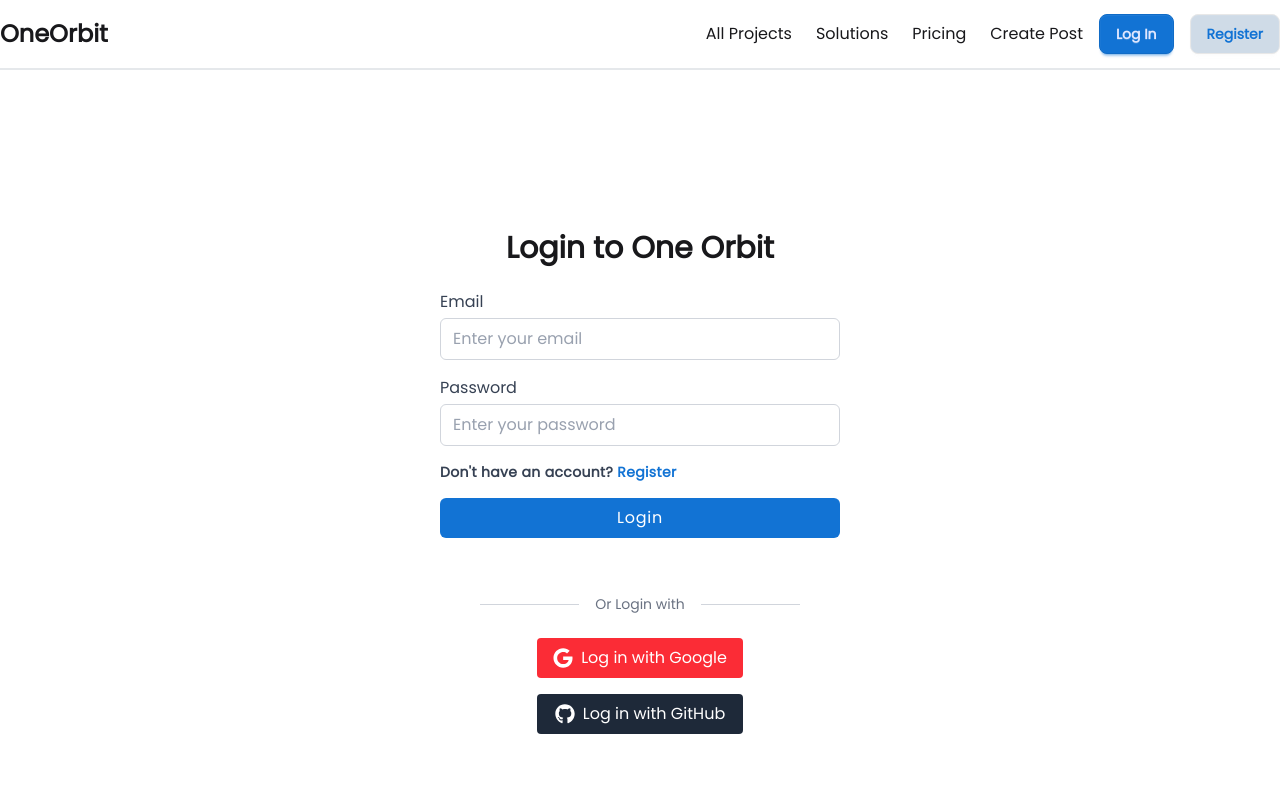
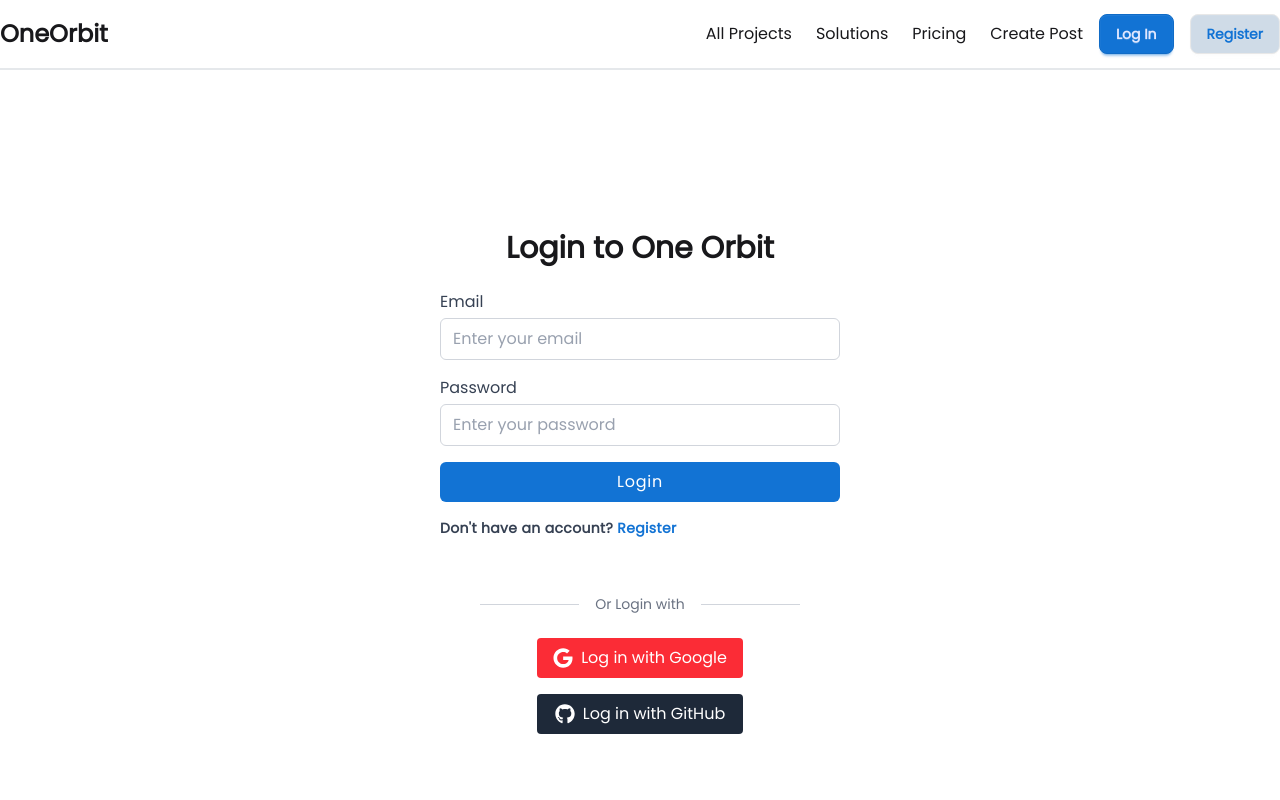
Before and after one commit to swajannaimur/One-Orbit, a Next.js app: page /login in a window 1280 px wide. Shown: the top 800 px of the page. Built offline with nearby package versions, Linux system fonts and the light colour scheme; no server answers.

Commit message:
[MODIFIED]: register redirection link position changed

```diff
--- a/src/components/forms/LoginForm.jsx
+++ b/src/components/forms/LoginForm.jsx
@@ -92,13 +92,7 @@ export default function LoginForm() {
           />
         </div>
 
-        {/* redirecting to register page */}
-        <p className="text-sm text-gray-700 tracking-wide font-semibold">
-          Don't have an account?{" "}
-          <Link href="register" className="text-primary hover:underline">
-            Register
-          </Link>
-        </p>
+
 
         {/* login button */}
         <button
@@ -113,6 +107,14 @@ export default function LoginForm() {
           )}
         </button>
 
+        {/* redirecting to register page */}
+        <p className="text-sm text-gray-700 tracking-wide font-semibold">
+          Don't have an account?{" "}
+          <Link href="register" className="text-primary hover:underline">
+            Register
+          </Link>
+        </p>
+
         <p className="text-red-500 text-base mb-4">{error && error}</p>
       </form>
     </div>
```
Also changed, not shown: src/app/(routes)/login/page.jsx (line endings or trailing spaces).
